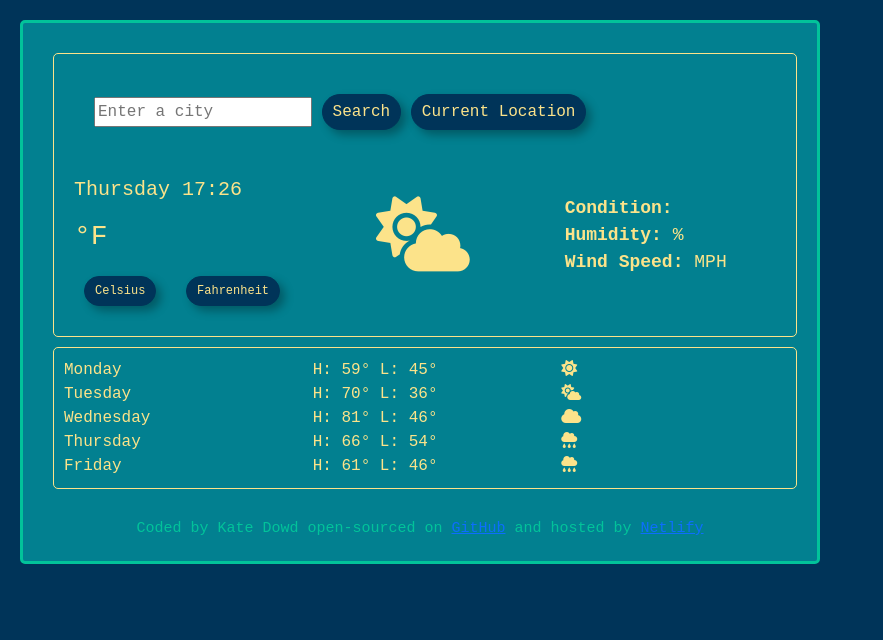
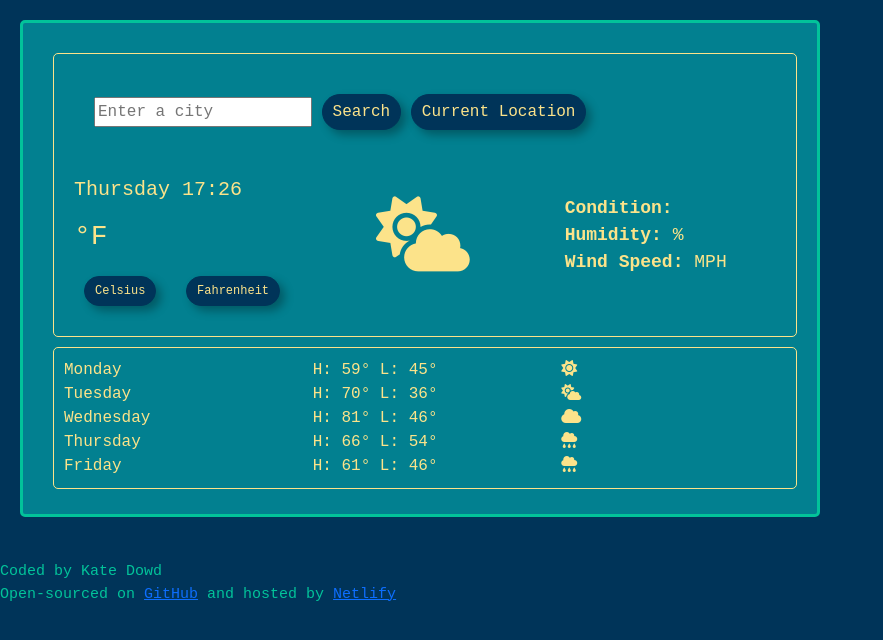
Before and after one commit to katypants/Weather-App, a plain HTML site: page index.html in a window 1280 px wide. Shown: the whole page, without its empty margins (0-883 px from the left). Drawn offline with nearby package versions, Linux system fonts and the light colour scheme; no server answers.

Commit message:
Updated footer
* left-aligned
* looks a bit neater

```diff
--- a/index.html
+++ b/index.html
@@ -95,10 +95,10 @@
   <div class="col-4"><i class="fas fa-cloud-rain"></i></div>
 </div>
 </div>
-
+    </div>
 <br/>
-<footer>Coded by Kate Dowd
-  open-sourced on <a href="https://github.com/katypants/weather-app">GitHub</a>
+<footer>Coded by Kate Dowd <br/>
+  Open-sourced on <a href="https://github.com/katypants/weather-app">GitHub</a>
   and hosted by <a href="https://netlify.com">Netlify</a>
 </footer>
 <script src="src/script.js"></script>
--- a/src/style.css
+++ b/src/style.css
@@ -131,7 +131,6 @@ ul#weather-conditions {
 }
 
 footer {
-  text-align: center;
   color: #02c39a;
   font-size: 15px;
 }
```
